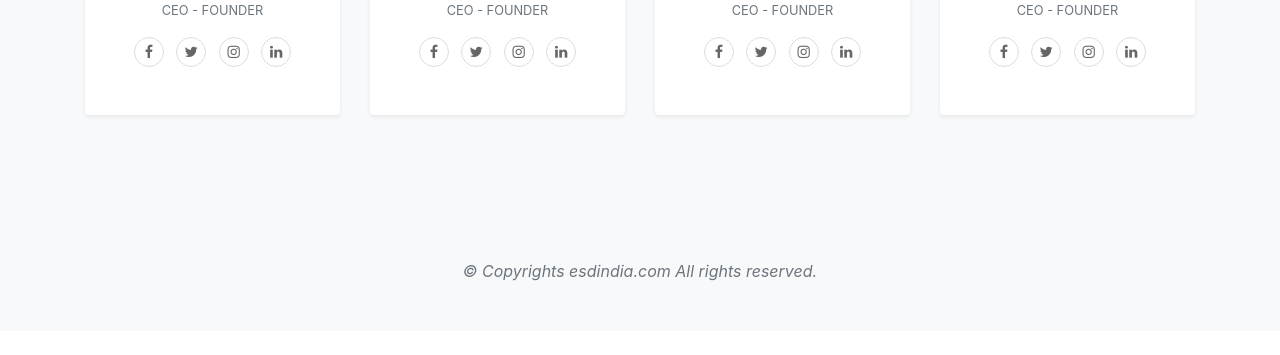
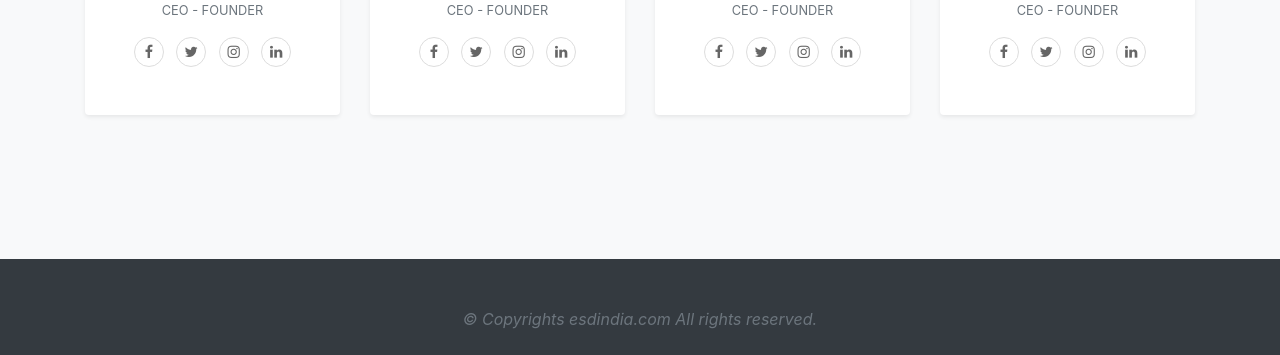
Before and after one commit to aniketxkumar/esdweb, a plain HTML site: page index.html in a window 1280 px wide. Shown: the part 1796-2151 px from the top of the page. Before the commit the page ends 2127 px from the top, so only its background shows below. Drawn offline with nearby package versions, Linux system fonts and the light colour scheme.

Commit message:
made changes to the footer backgroud

```diff
--- a/index.html
+++ b/index.html
@@ -128,7 +128,7 @@
       </div>
 
 
-      <footer class="bg-light pb-5">
+      <footer class="bg-dark text-white pt-5 pb-4">
         <div class="container text-center">
           <p class="font-italic text-muted mb-0">&copy; Copyrights esdindia.com All rights reserved.</p>
         </div>
```
